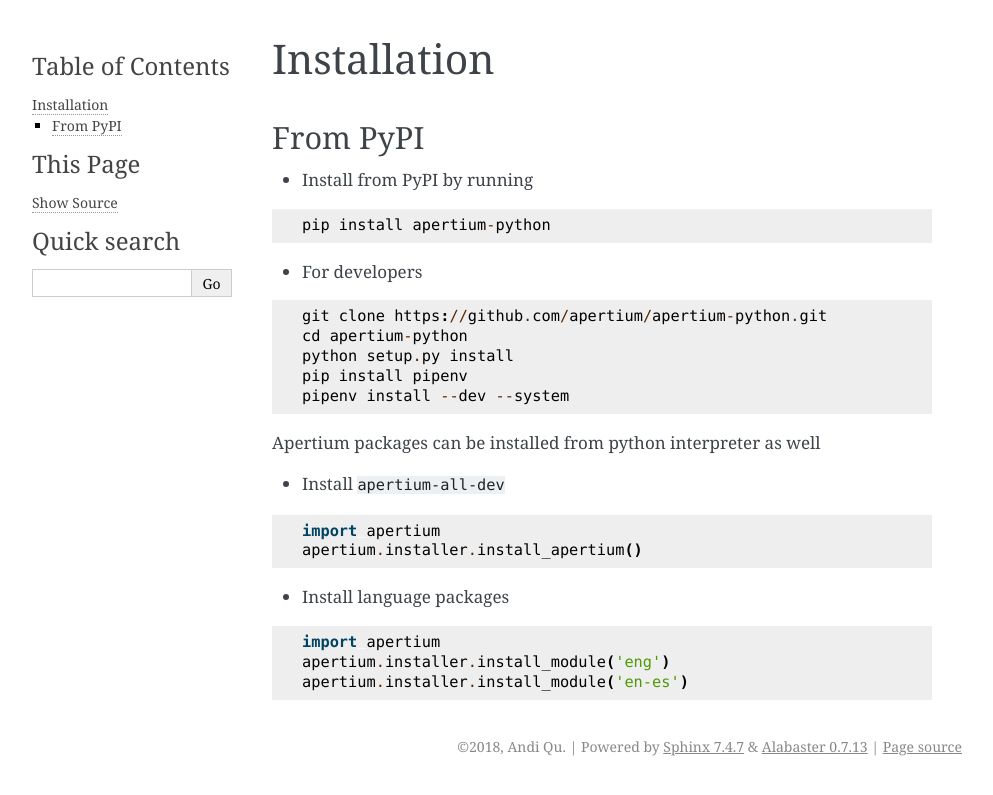
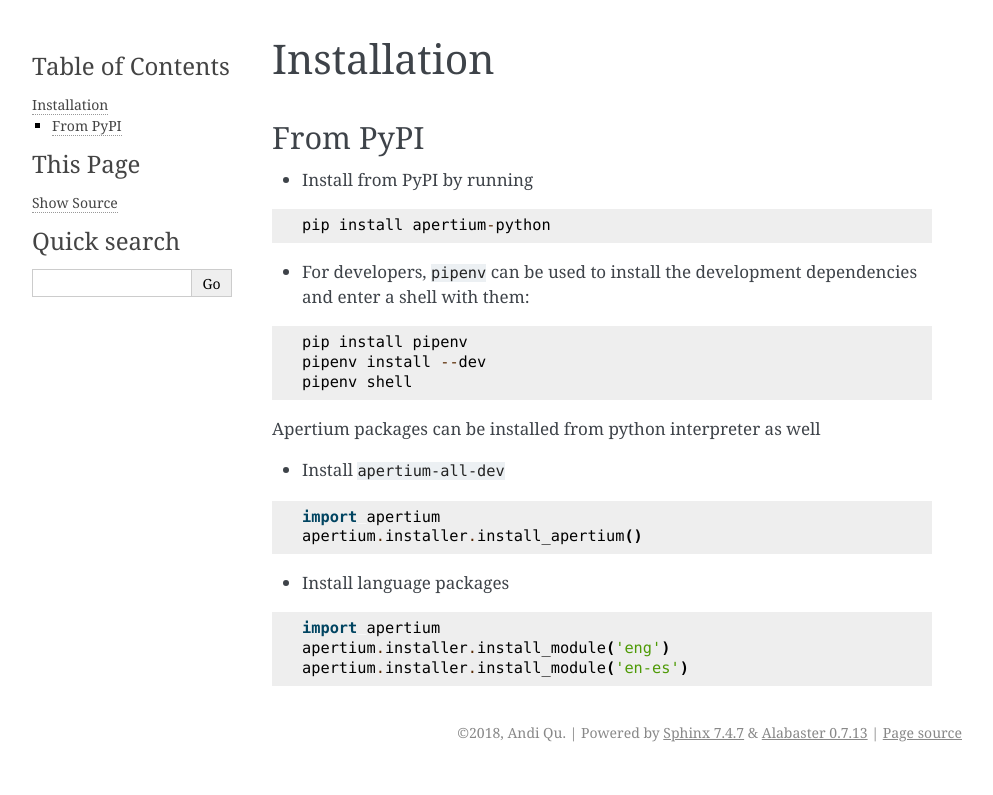
Before and after one commit to apertium/apertium-python, a Sphinx documentation site: the page built from docs/source/install.md, in a window 1280 px wide. Shown: the top 795 px of the page, without its empty margins (148-1141 px from the left). Built offline with Sphinx 7.4.7, drawn with Linux system fonts in a browser that asks for light colours.

````diff
--- a/docs/source/install.md
+++ b/docs/source/install.md
@@ -9,13 +9,11 @@ From PyPI
 pip install apertium-python
 ```
 
-- For developers
+- For developers, `pipenv` can be used to install the development dependencies and enter a shell with them:
 ```
-git clone https://github.com/apertium/apertium-python.git
-cd apertium-python
-python setup.py install
 pip install pipenv
-pipenv install --dev --system
+pipenv install --dev
+pipenv shell
 ```
 
 Apertium packages can be installed from python interpreter as well
````
Also changed, not shown: docs/source/about.md (+1 -1 lines), docs/source/usage.md (+2 -0 lines).
